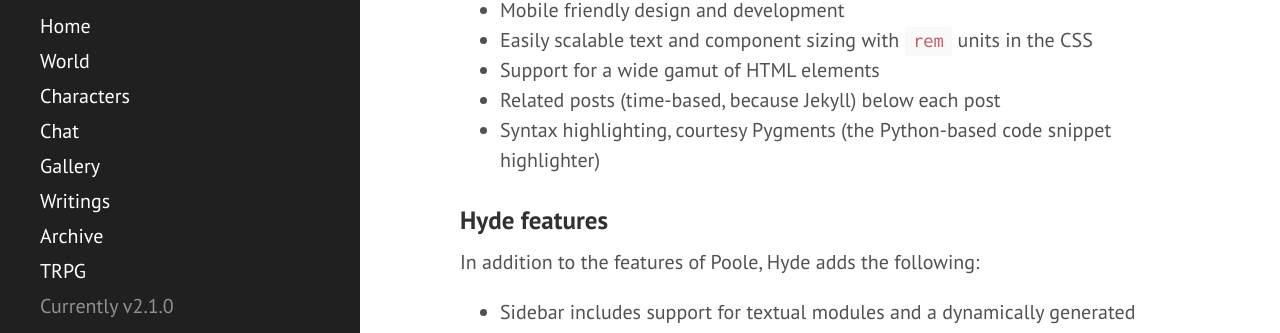
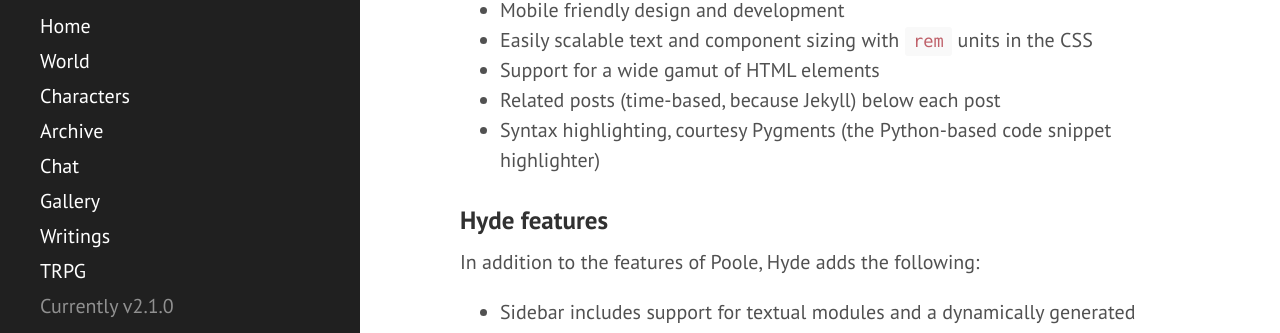
Before and after one commit to mistynocturn-design/dekade-archive, a Jekyll site: the page built from index.html, in a window 1280 px wide. Shown: the part 486-819 px from the top of the page. Built offline with Jekyll 4.4.1, drawn with Linux system fonts in a browser that asks for light colours; the list of posts is cut into pages by our own code.

Commit message:
Update sidebar.html

```diff
--- a/_includes/sidebar.html
+++ b/_includes/sidebar.html
@@ -13,10 +13,10 @@
       <a class="sidebar-nav-item" href="{{ site.baseurl }}/">Home</a>
       <a class="sidebar-nav-item" href="{{ site.baseurl }}/world/">World</a>
       <a class="sidebar-nav-item" href="{{ site.baseurl }}/characters/">Characters</a>
+      <a class="sidebar-nav-item" href="{{ site.baseurl }}/archive/">Archive</a>
       <a class="sidebar-nav-item" href="{{ site.baseurl }}/chat/">Chat</a>
       <a class="sidebar-nav-item" href="{{ site.baseurl }}/gallery/">Gallery</a>
       <a class="sidebar-nav-item" href="{{ site.baseurl }}/writings/">Writings</a>
-      <a class="sidebar-nav-item" href="{{ site.baseurl }}/archive/">Archive</a>
       <a class="sidebar-nav-item" href="{{ site.baseurl }}/trpg/">TRPG</a>
       <span class="sidebar-nav-item">Currently v{{ site.version }}</span>
     </nav>
```
